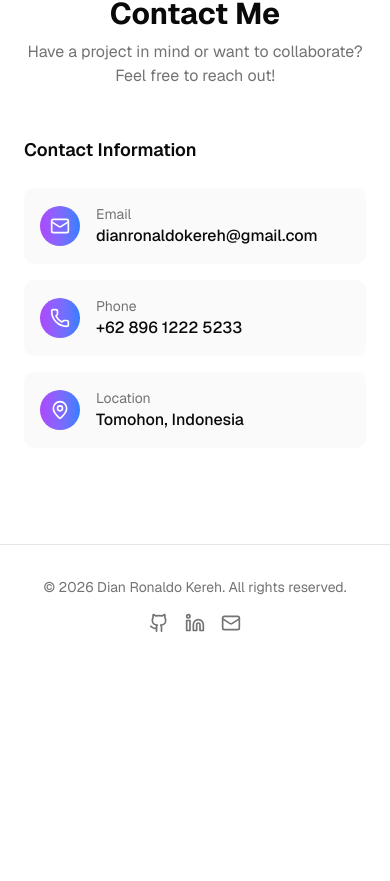
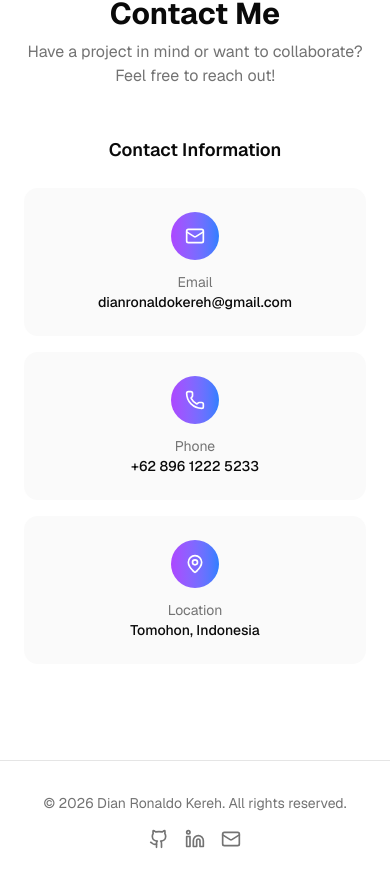
Before and after one commit to kereh/portfolio, a Next.js app: page / in a window 390 px wide. Shown: the part 6034-6915 px from the top of the page. Before the commit the page ends 6699 px from the top, so only its background shows below. Built offline with nearby package versions, Linux system fonts and the light colour scheme.

Commit message:
fix(contact): adjust layout and styling for contact info
Refactors the contact information section to use a grid layout with responsive columns and improves overall styling for better visual presentation.

```diff
--- a/src/app/_components/contact.tsx
+++ b/src/app/_components/contact.tsx
@@ -36,24 +36,23 @@ export function Contact() {
           </p>
         </div>
 
-        <div className="grid">
         <div className="space-y-6">
-            <h3 className="text-lg font-semibold">Contact Information</h3>
-            <div className="space-y-4">
+          <h3 className="text-lg font-semibold text-center">
+            Contact Information
+          </h3>
+          <div className="grid sm:grid-cols-3 gap-4">
             {contactInfo.map((info) => (
               <a
                 key={info.label}
                 href={info.href}
-                  className="flex items-center gap-4 p-4 rounded-lg bg-muted/50 hover:bg-muted transition-colors group"
+                className="flex flex-col items-center gap-3 p-6 rounded-xl bg-muted/50 hover:bg-muted transition-colors group text-center"
               >
-                  <div className="h-10 w-10 rounded-full bg-linear-to-r from-purple-500 to-blue-500 flex items-center justify-center">
+                <div className="h-12 w-12 rounded-full bg-linear-to-r from-purple-500 to-blue-500 flex items-center justify-center">
                   <info.icon className="h-5 w-5 text-white" />
                 </div>
                 <div>
-                    <p className="text-sm text-muted-foreground">
-                      {info.label}
-                    </p>
-                    <p className="font-medium group-hover:text-purple-500 transition-colors">
+                  <p className="text-sm text-muted-foreground">{info.label}</p>
+                  <p className="font-medium group-hover:text-purple-500 transition-colors text-sm">
                     {info.value}
                   </p>
                 </div>
@@ -62,7 +61,6 @@ export function Contact() {
           </div>
         </div>
       </div>
-      </div>
     </section>
   );
 }
```
Lines whose indentation alone changed are shown as unchanged.
